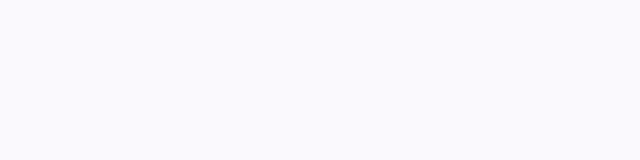
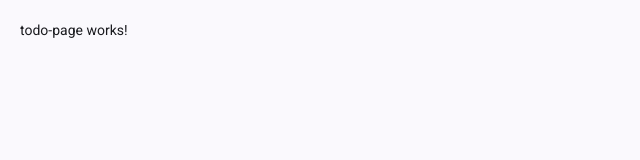
Before and after one commit to NMakarevich/task-manager, an Angular app: page /todos/1 in a window 1280 px wide. Shown: the top 160 px of the page, without its empty margins (0-640 px from the left). Built offline with nearby package versions, Linux system fonts and the light colour scheme.

Commit message:
refactor: add app layout

```diff
--- a/src/app/app.html
+++ b/src/app/app.html
@@ -0,0 +1,3 @@
+<div class="container">
+  <router-outlet />
+</div>
--- a/src/app/app.scss
+++ b/src/app/app.scss
@@ -0,0 +1,12 @@
+:host {
+  display: flex;
+  width: 100%;
+  height: 100%;
+}
+
+.container {
+  max-width: 1280px;
+  width: 100%;
+  margin: 0 auto;
+  padding: 20px;
+}
```
